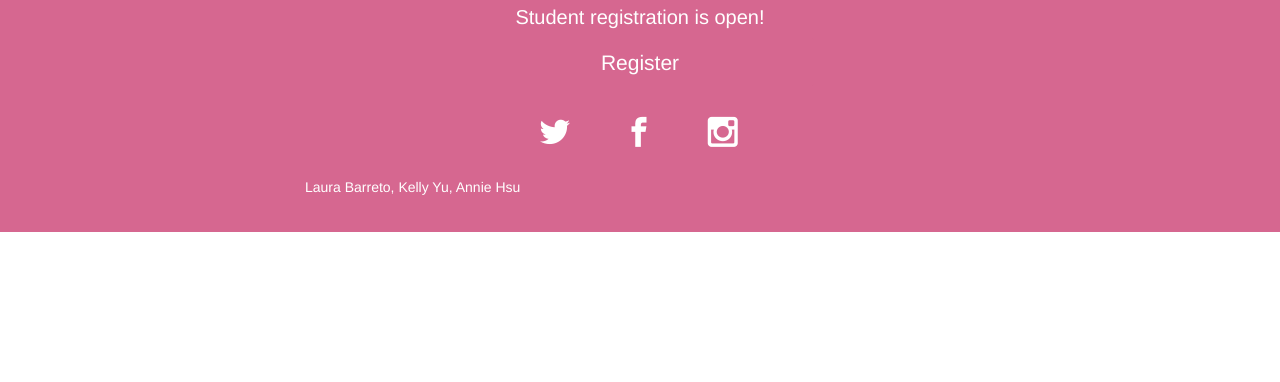
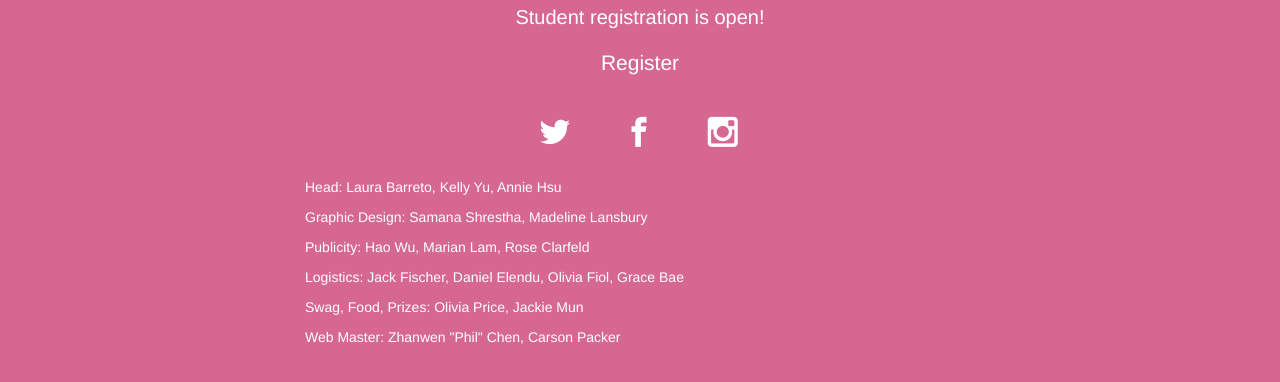
Before and after one commit to zhanwenchen/communityhack.io, a website: page client/index.html in a window 1280 px wide. Shown: the part 3852-4234 px from the top of the page. Before the commit the page ends 4084 px from the top, so only its background shows below. Drawn offline with Linux system fonts and the light colour scheme; some packages are replaced by stand-ins of ours.

Commit message:
added team info

```diff
--- a/client/index.html
+++ b/client/index.html
@@ -415,9 +415,12 @@
                     <a target="_blank" href="https://instagram.com/" class="social pe-so-instagram"></a>
                 </div>
                 <div class="team">
-                  <p>Laura Barreto, Kelly Yu, Annie Hsu</p>
-                  <p></p>
-                  <p></p>
+                  <p>Head: Laura Barreto, Kelly Yu, Annie Hsu</p>
+                  <p>Graphic Design: Samana Shrestha, Madeline Lansbury</p>
+                  <p>Publicity: Hao Wu, Marian Lam, Rose Clarfeld</p>
+                  <p>Logistics: Jack Fischer, Daniel Elendu, Olivia Fiol, Grace Bae</p>
+                  <p>Swag, Food, Prizes: Olivia Price, Jackie Mun</p>
+                  <p>Web Master: Zhanwen "Phil" Chen, Carson Packer</p>
                 </div>
             </div>
         </section>
```
Also changed, not shown: 1 other file.
